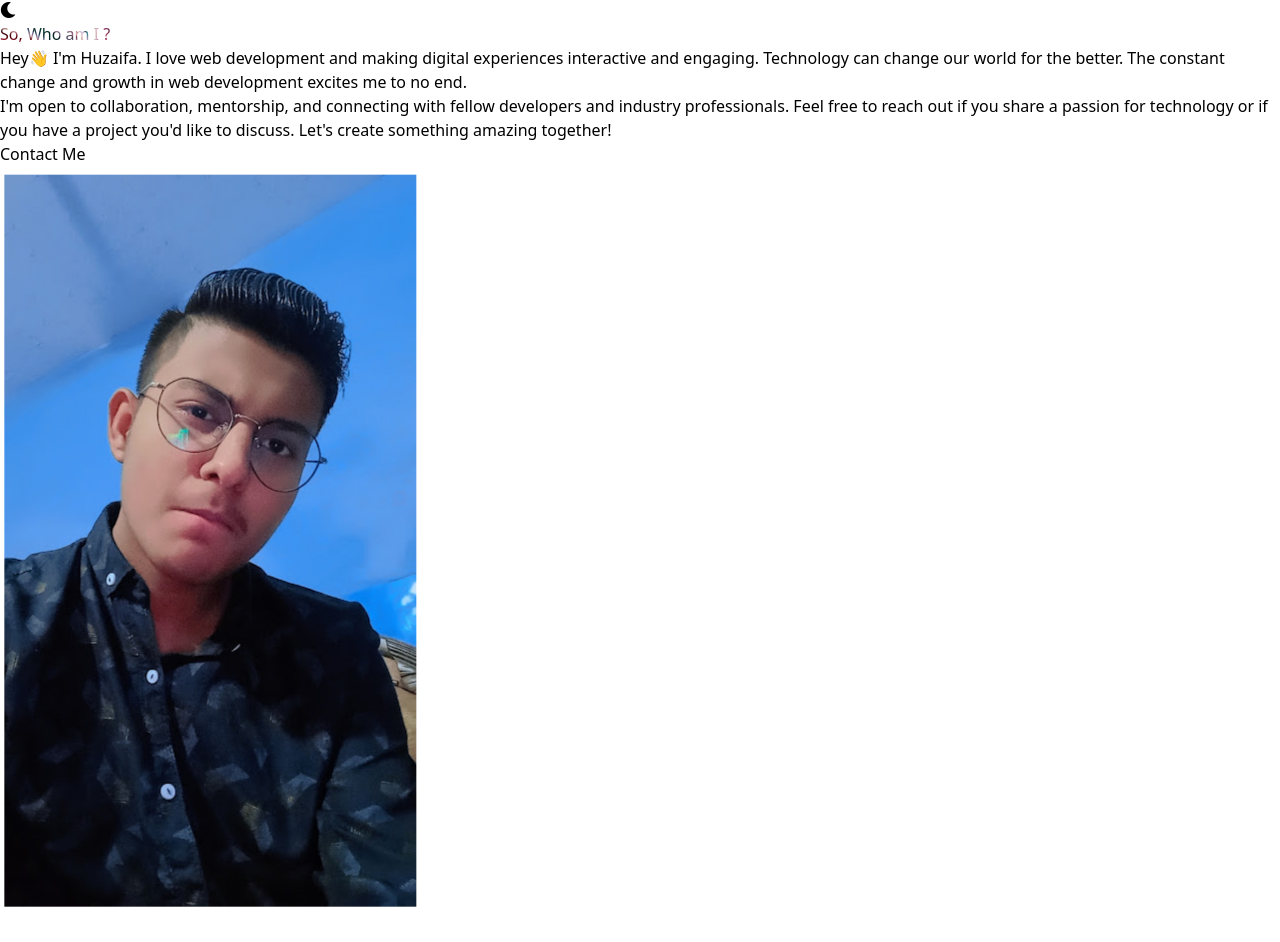
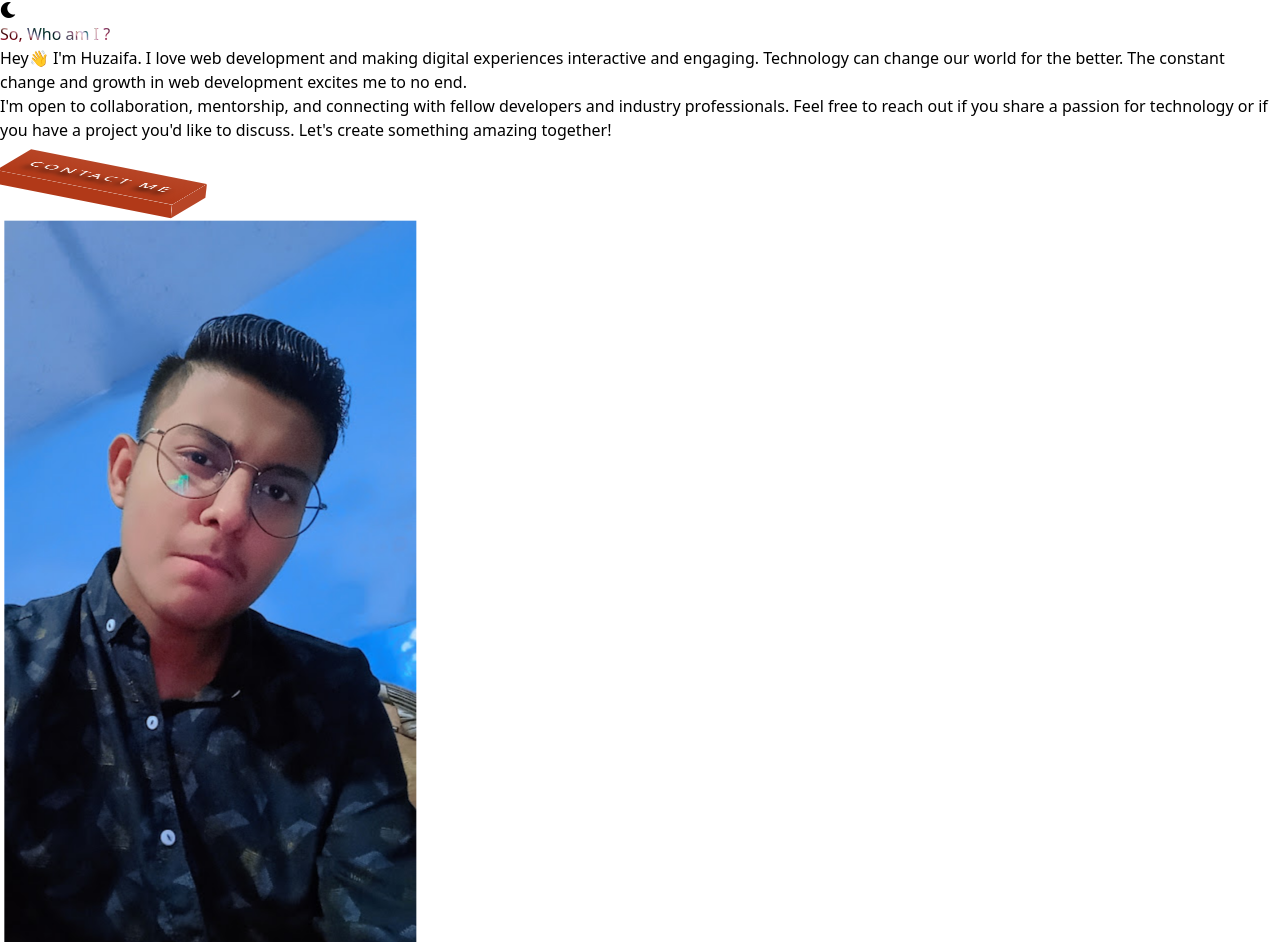
Before and after one commit to huzaifa311/portfolio, a React (Vite) app: page /about in a window 1280 px wide. Shown: the part 1713-2655 px from the top of the page. Before the commit the page ends 2620 px from the top, so only its background shows below. Built offline with nearby package versions, Linux system fonts and the light colour scheme.

Commit message:
Add files via upload

```diff
--- a/package.json
+++ b/package.json
@@ -16,8 +16,8 @@
     "@mui/icons-material": "^5.14.18",
     "@mui/material": "^5.14.18",
     "animate.css": "^4.1.1",
+    "bootstrap": "^4.6.2",
     "framer-motion": "^10.16.5",
-    "bootstrap": "^4.6.2",
     "react": "^18.2.0",
     "react-bootstrap": "^2.8.0",
     "react-dom": "^18.2.0",
--- a/src/App.jsx
+++ b/src/App.jsx
@@ -7,7 +7,7 @@ function App() {
 
   return (
     <>
-    <Routing />
+      <Routing />
     </>
   )
 }
--- a/src/Pages/About/index.jsx
+++ b/src/Pages/About/index.jsx
@@ -27,7 +27,7 @@ const About = () => {
                         <h1 className={`${textClass} font-bold text-5xl md:mt-2 mt-12 mb-8 animate__animated animate__backInLeft ${textClass}`}>So, Who am I ?</h1>
                         <p className={`md:w-[550px] ${pClass}`}>Hey👋 I'm Huzaifa. I love­ web developme­nt and making digital experience­s interactive and engaging. Te­chnology can change our world for the bette­r. The constant change and growth in web de­velopment excite­s me to no end.</p>
                         <p className={`md:w-[550px] my-8 ${pClass}`}>I'm open to collaboration, mentorship, and connecting with fellow developers and industry professionals. Feel free to reach out if you share a passion for technology or if you have a project you'd like to discuss. Let's create something amazing together!</p>
-                        <button className={`bg-[#FA6136] p-3 ${pClass} animate__animated  animate__zoomInDown text-lg rounded-xl `} onClick={redirectWhatsapp}>Contact Me</button>
+                        <button className={`${styles.btn}`} onClick={redirectWhatsapp}>Contact Me</button>
                     </div>
                     <div className="flex flex-row md:flex-col justify-center md:justify-normal place-items-center md:place-items-start">
                         <motion.img
--- a/src/Pages/About/index.module.css
+++ b/src/Pages/About/index.module.css
@@ -5,3 +5,50 @@
     -webkit-background-clip: text;
     color: transparent;
 }
+
+.btn {
+    --color1: #b74526;
+    --color2: #b13918;
+    perspective: 1000px;
+    padding: 1em 1em;
+    background: linear-gradient(var(--color1), var(--color2));
+    border: none;
+    outline: none;
+    font-size: 20px;
+    text-transform: uppercase;
+    letter-spacing: 4px;
+    color: #fff;
+    text-shadow: 0 10px 10px #000;
+    cursor: pointer;
+    transform: rotateX(70deg) rotateZ(30deg);
+    transform-style: preserve-3d;
+    transition: transform 0.5s;
+  }
+
+  .btn::before {
+    content: "";
+    width: 100%;
+    height: 15px;
+    background-color: var(--color2);
+    position: absolute;
+    bottom: 0;
+    right: 0;
+    transform: rotateX(90deg);
+    transform-origin: bottom;
+  }
+
+  .btn::after {
+    content: "";
+    width: 15px;
+    height: 100%;
+    background-color: var(--color1);
+    position: absolute;
+    top: 0;
+    right: 0;
+    transform: rotateY(-90deg);
+    transform-origin: right;
+  }
+
+  .btn:hover {
+    transform: rotateX(30deg) rotateZ(0);
+  }
--- a/src/Pages/Home/index.jsx
+++ b/src/Pages/Home/index.jsx
@@ -66,7 +66,11 @@ const Home = () => {
                             Hi, I'm
                         </h3>
                         <h1 className={`md:text-5xl text-4xl  animate__animated animate__swing font-bold flex gap-2   mt-3 ${textClass} `}>
-                            <p className="text-[#FC6731]">Muhammad</p>Huzaifa
+                            <p className="text-[#FC6731]">Muhammad</p>
+                            <p className="button hover:cursor-default font-semibold" data-text="Awesome">
+                                <span className="actual-text">Huzaifa</span>
+                                <span aria-hidden="true" className="hover-text">Huzaifa</span>
+                            </p>
                         </h1>
                         <p className={` mt-8 md:w-[420px]   ${textClass}`}>
                             I'm a beginning Web Developer.I’m presently wanted to being involved in an organization that believes in gaining a competitive edge and giving back to the community.
--- a/src/Pages/Projects/index.jsx
+++ b/src/Pages/Projects/index.jsx
@@ -5,30 +5,6 @@ import styles from './index.module.css'
 import { Helmet } from 'react-helmet';
 const Projects = () => {
     const data = [
-        {
-            img: './weather.jpg',
-            headingF: 'Weather Web',
-            headingB: 'React Js Weather Web',
-            para: 'Weather Web by React & tailwind.',
-            hostingUrl: 'https://react-weather-alpha-dusky.vercel.app/'
-        },
-
-        {
-            img: './blog.jpg',
-            headingF: 'Blogging',
-            headingB: 'Blogging Website',
-            para: 'Blog App using React, Tailwind & FireBase',
-            hostingUrl: 'https://blog-react-tau.vercel.app/'
-        },
-
-        {
-            img: './portfolio.jpg',
-            headingF: 'Portfolio Website',
-            headingB: 'My Portfolio',
-            para: 'Portfolio Website Using React Js',
-            hostingUrl: 'https://portfolio-react-henna-ten.vercel.app/'
-        },
-
         {
             img: './immersive.jpg',
             headingF: 'Immersive Animator',
@@ -43,6 +19,38 @@ const Projects = () => {
             headingB: 'Portfolio Website',
             para: 'Portfolio Website Using React Js',
             hostingUrl: 'https://portfolio-7hapks1kv-huzaifa311.vercel.app/'
+        },
+
+        {
+            img: './blog.jpg',
+            headingF: 'Blogging',
+            headingB: 'Blogging Website',
+            para: 'Blog App using React, Tailwind & FireBase',
+            hostingUrl: 'https://blog-react-tau.vercel.app/'
+        },
+
+        {
+            img: './logistics.jpg',
+            headingF: 'Logistics Website',
+            headingB: 'Logistics Web Landing Page',
+            para: 'Logistics Website Using React Js',
+            hostingUrl: 'https://logisticsweb-huzaifa311.vercel.app/'
+        },
+
+        {
+            img: './portfolio.jpg',
+            headingF: 'Portfolio Website',
+            headingB: 'My Portfolio',
+            para: 'Portfolio Website Using React Js',
+            hostingUrl: 'https://portfolio-react-henna-ten.vercel.app/'
+        },
+
+        {
+            img: './weather.jpg',
+            headingF: 'Weather Web',
+            headingB: 'React Js Weather Web',
+            para: 'Weather Web by React & tailwind.',
+            hostingUrl: 'https://react-weather-alpha-dusky.vercel.app/'
         },
 
         {
@@ -62,11 +70,11 @@ const Projects = () => {
         },
 
         {
-            img: './todo2.jpg',
-            headingF: 'Todo Website',
-            headingB: 'Todo Website',
-            para: 'Todo List via HTML,CSS &Js',
-            hostingUrl: 'https://huzaifa311.github.io/todo/'
+            img: './todo.jpg',
+            headingF: 'REACT TODO',
+            headingB: 'REACT TODO',
+            para: 'TODO WEBSITE USING REACTJS',
+            hostingUrl: "https://todo-react-red-ten.vercel.app/"
         },
 
         {
@@ -86,6 +94,14 @@ const Projects = () => {
         },
 
         {
+            img: './hack.jpg',
+            headingF: 'Hacking Prank',
+            headingB: 'FAKE HACKING WEBSITE',
+            para: 'HackingPrank Web via HTML,CSS &Js',
+            hostingUrl: 'https://huzaifa311.github.io/HackPrank/'
+        },
+
+        {
             img: './food.jpg',
             headingF: 'Food-Panda',
             headingB: 'Food-Panda Landing Page',
@@ -94,11 +110,11 @@ const Projects = () => {
         },
 
         {
-            img: './hack.jpg',
-            headingF: 'Hacking Prank',
-            headingB: 'FAKE HACKING WEBSITE',
-            para: 'HackingPrank Web via HTML,CSS &Js',
-            hostingUrl: 'https://huzaifa311.github.io/HackPrank/'
+            img: './todo2.jpg',
+            headingF: 'Todo Website',
+            headingB: 'Todo Website',
+            para: 'Todo List via HTML,CSS &Js',
+            hostingUrl: 'https://huzaifa311.github.io/todo/'
         },
 
         {
@@ -107,14 +123,6 @@ const Projects = () => {
             headingB: 'Saylani Landing Page',
             para: 'Saylani Web using Html, Css',
             hostingUrl: 'https://huzaifa311.github.io/Saylani/'
-        },
-
-        {
-            img: './todo.jpg',
-            headingF: 'REACT TODO',
-            headingB: 'REACT TODO',
-            para: 'TODO WEBSITE USING REACTJS',
-            hostingUrl: "https://todo-react-red-ten.vercel.app/"
         },
 
         {
--- a/src/index.css
+++ b/src/index.css
@@ -22,3 +22,38 @@
   background-image: url(/public/bgForm.jpg);
   background-size: cover;
 }
+
+.button {
+  margin: 0;
+  height: auto;
+  background: transparent;
+  padding: 0;
+  border: none;
+  cursor: pointer;
+}
+
+/* button styling */
+.button {
+  --text-stroke-color: rgba(255, 255, 255, 0.6);
+  --animation-color: #e75c2d;
+  position: relative;
+  -webkit-text-stroke: 1px var(--text-stroke-color);
+}
+
+.hover-text {
+  position: absolute;
+  box-sizing: border-box;
+  content: attr(data-text);
+  color: var(--animation-color);
+  width: 0%;
+  inset: 0;
+  border-right: var(--border-right) solid var(--animation-color);
+  overflow: hidden;
+  transition: 1.5s;
+  -webkit-text-stroke: 1px var(--animation-color);
+}
+
+/* hover */
+.button:hover .hover-text {
+  width: 100%;
+}
```
Also changed, not shown: public/logistics.jpg (added).
